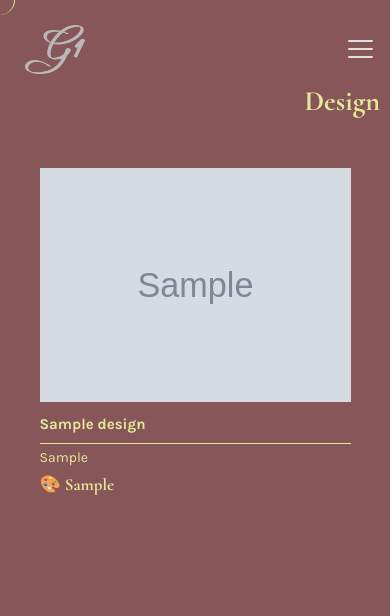
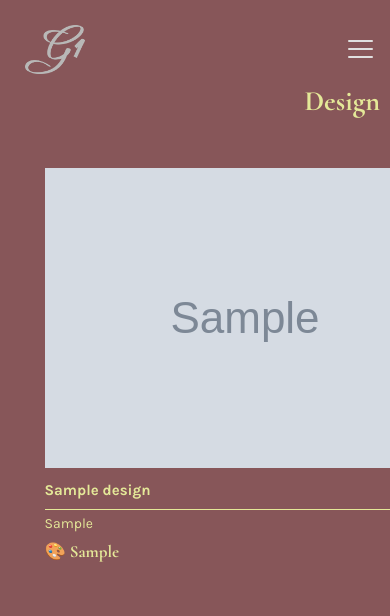
Before and after one commit to chloe-baek/portfolio-2023, a PHP site: page /design?id=1 in a window 390 px wide; the page is wider, and only the part inside the window is pictured. Shown: the top 616 px of that part. Run offline with PHP 8.4, Linux system fonts and the light colour scheme; tables that the repository leaves empty or names only in its code hold one stand-in row (values such as "Sample post"); grey boxes marked "Sample" are stand-in pictures; a stand-in replaces the project's code that opens the database connection; some libraries are stand-ins or nearby versions; some web fonts are replaced.

Commit message:
update sort-php

```diff
--- a/css/style.css
+++ b/css/style.css
@@ -20,6 +20,9 @@ font-style: normal;
   border-top: 1.1px solid;
   border-right: 1.1px solid;
   transform: translate(-50%, -50%); }
+  @media only screen and (max-width: 56.25em) {
+    .circle {
+      display: none; } }
 
 *,
 *::after,
@@ -206,20 +209,15 @@ a {
 
 .design__ul {
   display: grid;
-  grid-template: auto 1fr/repeat(3, 1fr);
+  grid-template-columns: repeat(auto-fit, minmax(450px, max-content));
   max-width: 90vw;
   margin: 0 auto; }
-  @media only screen and (max-width: 56.25em) {
-    .design__ul {
-      grid-template: auto 1fr/repeat(2, 1fr); } }
-  @media only screen and (max-width: 37.5em) {
-    .design__ul {
-      grid-template: auto 1fr/repeat(1, 1fr); } }
 
-.design__container {
+.design__li {
   padding: 2rem;
   margin: 3rem auto;
-  list-style: none; }
+  list-style: none;
+  max-width: 550px; }
 
 .design__img {
   width: 100%;
@@ -251,6 +249,9 @@ a {
 
 .header__link :hover {
   transform: scale(1.1) rotate(-5deg); }
+  @media only screen and (max-width: 56.25em) {
+    .header__link :hover {
+      transform: none; } }
 
 .header__logo {
   width: 10rem;
@@ -293,6 +294,9 @@ a {
         padding-left: 0; } }
   .header__li-a:hover {
     transform: scale(1.1) rotate(-7deg); }
+    @media only screen and (max-width: 56.25em) {
+      .header__li-a:hover {
+        transform: none; } }
 
 .header__checkbox {
   display: none; }
@@ -383,7 +387,8 @@ a {
   .work__ul {
     margin-top: -5rem; }
   .work__container {
-    width: 90vw;
+    width: 85vw;
+    max-width: 1700px;
     border: 1px solid;
     border-radius: 10px;
     padding: 2rem;
--- a/design.php
+++ b/design.php
@@ -2,16 +2,17 @@
 <?php include('includes/header.php') ?>
 <section class="work">
     <h2 class="heading__h2">Design</h2>
+
     <ul class="design__ul">
 
         <?php
      $id = $_GET['id'];
-     $query = "SELECT * FROM design";
+     $query = "SELECT * FROM design ORDER BY id DESC";
      $sql = mysqli_query($connection,$query);
 
      while($row = mysqli_fetch_array($sql)){
 
-            print '<li class="design__container">
+            print '<li class="design__li">
                     <div class="design__tab">
 
                             <img src="images/works/'.$row['img'].'" alt="'.$row['project_name'].'" class="design__img">
@@ -22,15 +23,6 @@
 
                             <p class="work__para design__para-des">'.$row['des'].'</p>
                             <p class="work__para"><strong>&#127912; '.$row['technology_used'].'</strong></p>';
-                            // if(!empty($row['goals'])){
-                            //     print ' <p class="work__para"><strong>Goal | </strong>'.$row['goals'].'</p>';
-                            // }
-                            // if(!empty($row['challenging'])){
-                            //    print '<p class="work__para"><strong>Challenging | </strong>'.$row['challenging'].'</p>';
-                            // }
-                            // if(!empty($row['target_audience'])){
-                            //     print '<p class="work__para"><strong>Target Audience | </strong>'.$row['target_audience'].'</p>';
-                            // }
 
 
                             print '
@@ -43,6 +35,7 @@
         ?>
 
     </ul>
+
 </section>
 <a href="#" class="work__top">
     <i class="fas fa-chevron-circle-up"></i>
--- a/sass/base/_animations.scss
+++ b/sass/base/_animations.scss
@@ -10,4 +10,8 @@
   border-top: 1.1px solid;
   border-right: 1.1px solid;
   transform: translate(-50%, -50%);
+
+  @include respond(tab-port) {
+    display: none;
+  }
 }
--- a/sass/layout/_design.scss
+++ b/sass/layout/_design.scss
@@ -1,21 +1,34 @@
 .design {
+  // &__container {
+  //   display: flex;
+  //   flex-wrap: wrap;
+  //   max-width: 90vw;
+  //   margin: 0 auto;
+  //   justify-content: center;
+  // }
+
+  // &__ul {
+  //   display: flex;
+  //   justify-content: flex-start;
+  // }
   &__ul {
     display: grid;
-    grid-template: auto 1fr / repeat(3, 1fr);
+    // grid-template: auto 1fr / repeat(3, 1fr);
+    grid-template-columns: repeat(auto-fit, minmax(450px, max-content));
     max-width: 90vw;
     margin: 0 auto;
-    @include respond(tab-port) {
-      grid-template: auto 1fr / repeat(2, 1fr);
-    }
-    @include respond(phone) {
-      grid-template: auto 1fr / repeat(1, 1fr);
-    }
+    // @include respond(tab-port) {
+    //   grid-template: auto 1fr / repeat(2, 1fr);
+    // }
+    // @include respond(phone) {
+    //   grid-template: auto 1fr / repeat(1, 1fr);
+    // }
   }
-  &__container {
+  &__li {
     padding: 2rem;
     margin: 3rem auto;
     list-style: none;
-    // transition: all 0.5 ease-in-out;
+    max-width: 550px;
   }
 
   // &__figure {
--- a/sass/layout/_header.scss
+++ b/sass/layout/_header.scss
@@ -12,6 +12,10 @@
   &__link {
     :hover {
       transform: scale(1.1) rotate(-5deg);
+
+      @include respond(tab-port) {
+        transform: none;
+      }
     }
   }
   &__logo {
@@ -61,6 +65,9 @@
       }
       &:hover {
         transform: scale(1.1) rotate(-7deg);
+        @include respond(tab-port) {
+          transform: none;
+        }
       }
     }
   }
--- a/sass/layout/_work.scss
+++ b/sass/layout/_work.scss
@@ -6,7 +6,8 @@
     margin-top: -5rem;
   }
   &__container {
-    width: 90vw;
+    width: 85vw;
+    max-width: 1700px;
     border: 1px solid;
     border-radius: 10px;
     padding: 2rem;
@@ -71,14 +72,6 @@
       padding-bottom: 0;
     }
   }
-
-  // &__desc {
-  //   padding-left: 2rem;
-  //   @include respond(phone) {
-  //     padding-left: 1rem;
-  //   }
-
-  // }
 
   &__para {
     font-size: clamp(1.4rem, $font-size-df, 2rem);
--- a/work.php
+++ b/work.php
@@ -7,7 +7,7 @@
 
         <?php
      $id = $_GET['id'];
-     $query = "SELECT * FROM project";
+     $query = "SELECT * FROM project ORDER BY id DESC";
      $sql = mysqli_query($connection,$query);
 
      while($row = mysqli_fetch_array($sql)){
@@ -15,7 +15,7 @@
                 <div class="work__tab">
                 <div class="work__imgContainer">
 
-                <img src="images/img/'.$row['img_main'].'" class="work__img">
+                <img src="images/img/'.$row['img'].'" class="work__img">
 
                 </div>
                 <div class="work__desc">
@@ -27,7 +27,7 @@
                 <div class="work__link-right">';
 
                 if(!empty($row['demo'])){
-                    print '<a href='.$row['demo'].' class="work__link" target="_blank"><i class="fafa-home"></i></a>';
+                    print '<a href='.$row['demo'].' class="work__link" target="_blank"><i class="fa fa-home"></i></a>';
                 }
                 if(!empty($row['git'])){
                     print'<a href='.$row['git'].' class="work__link" target="_blank">
```
